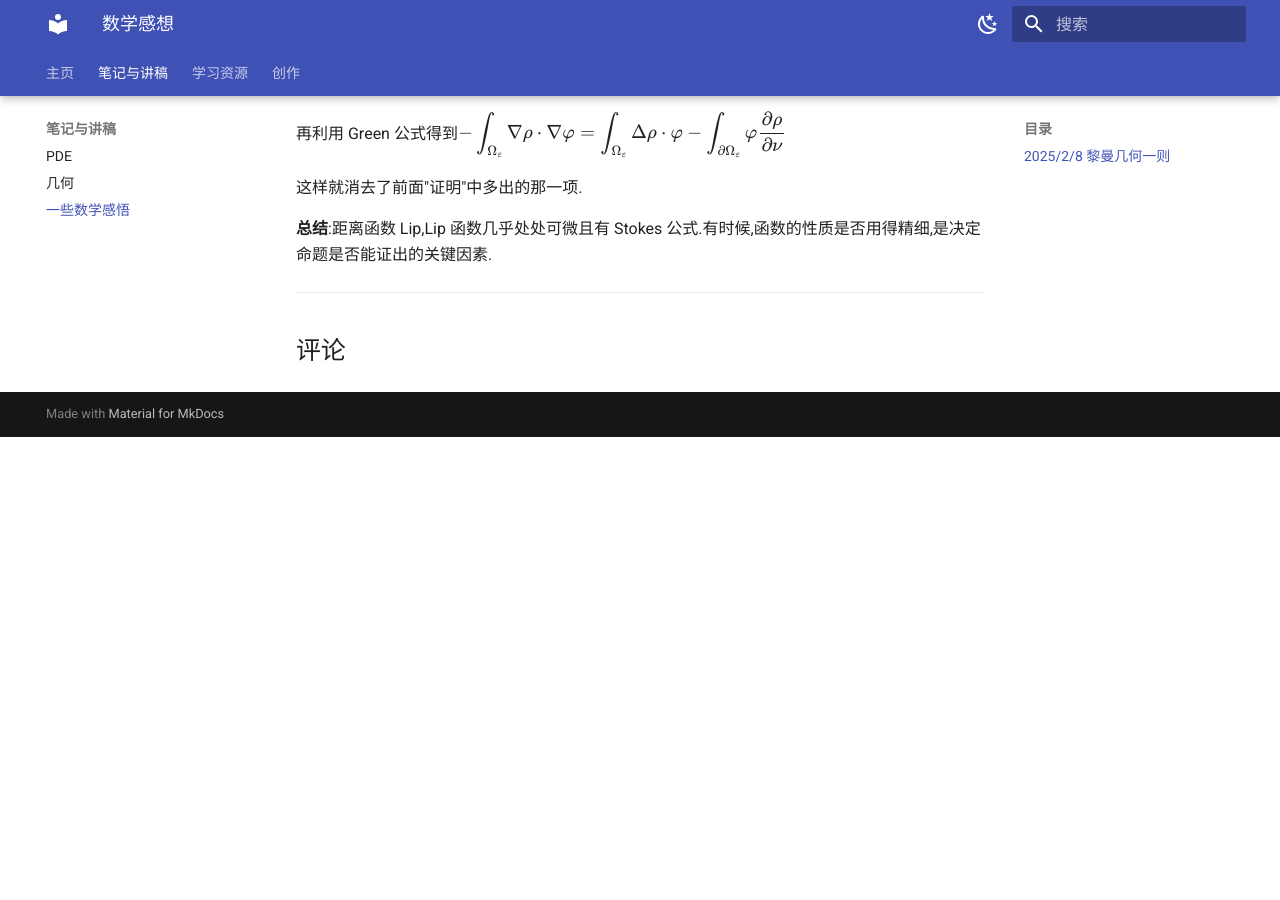
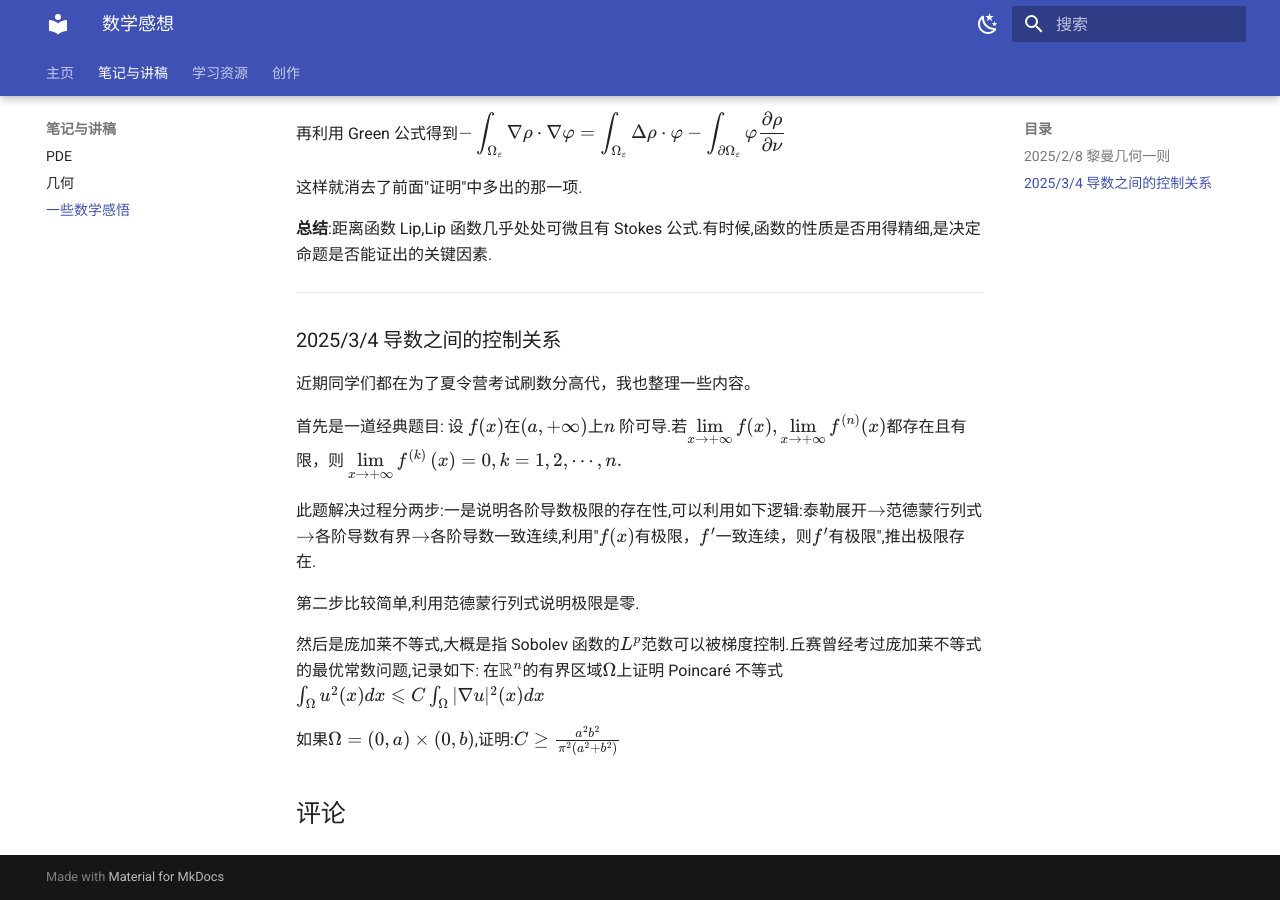
Before and after one commit to Hilbertear/Hilbertmath, an MkDocs documentation site: the page built from docs/thoughts.md, in a window 1280 px wide and 900 px high, scrolled down 1523 px. Built offline with MkDocs 1.6.1 and Material for MkDocs 9.7.7, drawn with Linux system fonts in a browser that asks for light colours; comment, search, counter and statistics services are not loaded; before the commit the page ends 1960 px from its top, so only the background shows below that.

Commit message:
导数控制

```diff
--- a/docs/thoughts.md
+++ b/docs/thoughts.md
@@ -47,3 +47,20 @@ $\displaystyle\int_M\rho\Delta\varphi=-\int_M\nabla\varphi\cdot\nabla\rho=-\lim_
 **总结**:距离函数 Lip,Lip 函数几乎处处可微且有 Stokes 公式.有时候,函数的性质是否用得精细,是决定命题是否能证出的关键因素.
 
 ---
+
+### 2025/3/4 导数之间的控制关系
+
+近期同学们都在为了夏令营考试刷数分高代，我也整理一些内容。
+
+首先是一道经典题目:
+设 $f(x)$在$(a,+\infty)$上$n$ 阶可导.若$\displaystyle\lim_{x\to+\infty} f(x),\lim_{x\to+\infty}f^{(n)}(x)$都存在且有限，则
+$\displaystyle\lim_{x\to+\infty}f^{(k)}\left(x\right)=0,k=1,2,\cdots,n.$
+
+此题解决过程分两步:一是说明各阶导数极限的存在性,可以利用如下逻辑:泰勒展开$\rightarrow$范德蒙行列式$\rightarrow$各阶导数有界$\rightarrow$各阶导数一致连续,利用"$f(x)$有极限，$f'$一致连续，则$f'$有极限",推出极限存在.
+
+第二步比较简单,利用范德蒙行列式说明极限是零.
+
+然后是庞加莱不等式,大概是指 Sobolev 函数的$L^p$范数可以被梯度控制.丘赛曾经考过庞加莱不等式的最优常数问题,记录如下:
+在$\mathbb{R}^n$的有界区域$\Omega$上证明 Poincaré 不等式$\int_\Omega u^2(x)dx\leqslant C\int_{\Omega}|\nabla u|^2(x)dx$
+
+如果$\Omega=(0,a)\times(0,b)$,证明:$C\ge\frac{a^2b^2}{\pi^2(a^2+b^2)}$
```
